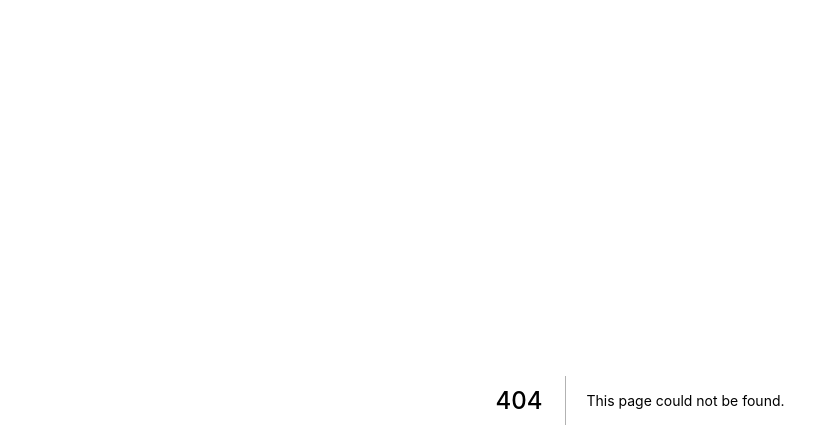
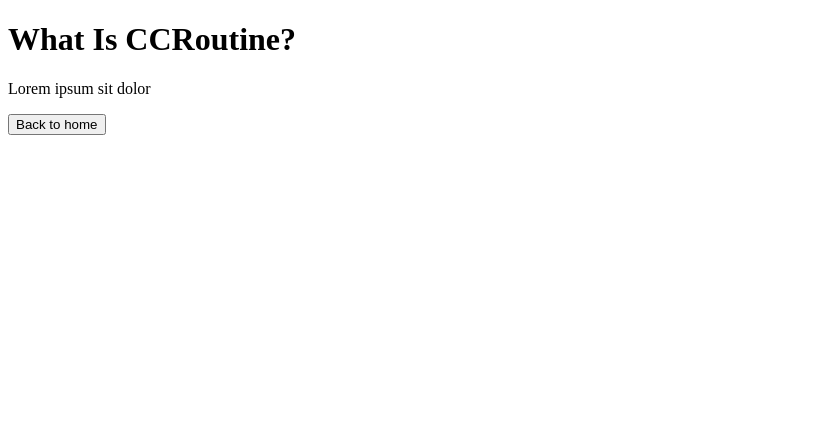
Before and after one commit to ccstmiktsm/cc-web, a Next.js app: page /whats-is-ccroutine in a window 1280 px wide. Before the commit this address had no page. Shown: the top 448 px of the page, without its empty margins (0-839 px from the left). Built offline with nearby package versions, Linux system fonts and the light colour scheme.

Commit message:
add ccroutine page

```diff
--- /dev/null
+++ b/pages/whats-is-ccroutine.js
@@ -0,0 +1,20 @@
+import Head from 'next/head'
+import Link from "next/link";
+
+export default function WhatsIsCcroutine(){
+    return(
+        <div className='container'>
+            <Head>
+                <title>What Is CCRoutine?</title>
+                <link rel="icon" href="/favicon.ico" />
+            </Head>
+            <main>
+                <h1>What Is CCRoutine?</h1>
+                <p>Lorem ipsum sit dolor</p>
+                <Link href="/">
+                <button>Back to home</button>
+                </Link>
+            </main>
+        </div>
+    )
+}
```
